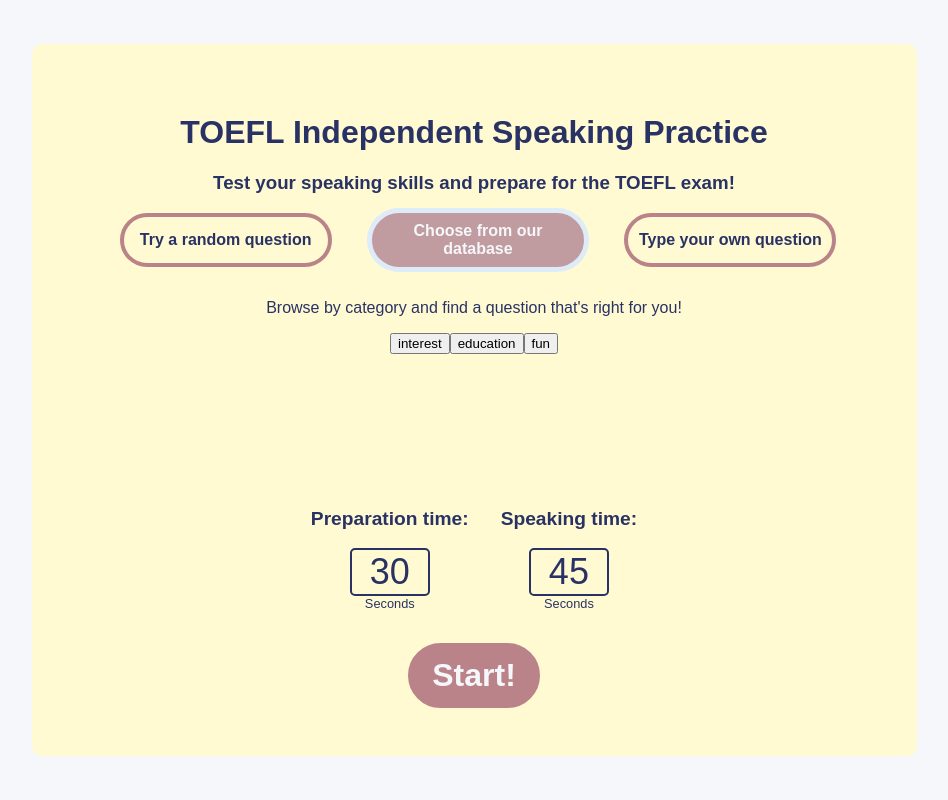
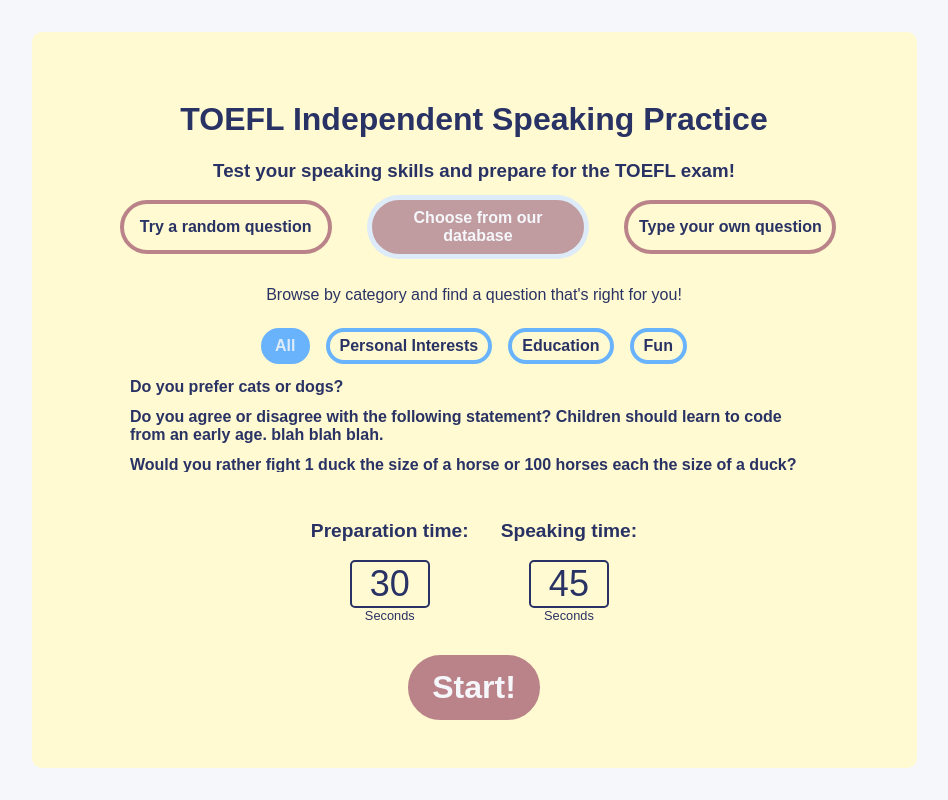
Before and after one commit to hummus-erectus/toeflApp, a React (Vite) app: page / in a window 1280 px wide. Both pictures are taken after a click on the tab "Choose from our database". Shown: the whole page, without its empty margins (166-1114 px from the left). Built offline with nearby package versions, Linux system fonts and the light colour scheme.

Commit message:
Styling on category radios

```diff
--- a/src/App.css
+++ b/src/App.css
@@ -79,7 +79,7 @@ h1, h3{
 }
 
 .tab--container{
-  height: 225px;
+  height: 250px;
   width:100%;
   display: flex;
   flex-direction: column;
@@ -115,6 +115,39 @@ h1, h3{
 
 .question--list input[type="radio"]:checked+label{
   background-color: #DEEBF8;
+}
+
+.question--category-radios input[type="radio"]{
+  position: fixed;
+  opacity: 0%;
+}
+
+.question--category-radios{
+  list-style-type: none;
+  display: flex;
+  /* gap: 0.5em; */
+  /* flex-direction: column; */
+}
+
+.question--category-radios label{
+  display: flex;
+  justify-content: center;
+  align-items: center;
+  text-align: center;
+
+  font-weight: 700;
+  margin: 0.5em;
+  /* margin-left: 0; */
+  cursor: pointer;
+  border: solid 4px #69b3fd;
+  border-radius: 50px;
+  padding: 5px 10px;
+  cursor: pointer;
+}
+
+.question--category-radios input[type="radio"]:checked+label{
+  background-color: #69b3fd;
+  color: #DEEBF8;
 }
 
 .question--input{
@@ -265,6 +298,10 @@ input::-webkit-inner-spin-button {
   .react-tabs__tab-list{
     flex-direction: row;
   }
+
+  .question--category-radios{
+
+  }
 }
 
 @media screen and (min-width: 1000px) {
--- a/src/Components/StartScreen.jsx
+++ b/src/Components/StartScreen.jsx
@@ -13,7 +13,7 @@ export default function StartScreen(props) {
     const [userSelectedQuestion, setUserSelectedQuestion] = React.useState("")
 
     // state for questions filtered by category
-    const [filteredQuestions, setFilteredQuestions] = React.useState([])
+    const [filteredQuestions, setFilteredQuestions] = React.useState(props.questionData)
 
     function handleCustomQuestionChange(event) {
         setCustomQuestion(event.target.value)
@@ -90,17 +90,45 @@ export default function StartScreen(props) {
                         <TabPanel>
                             <div className="tab--container">
                                 <p>Browse by category and find a question that's right for you!</p>
-                                <div className='question--category-buttons'>
+                                <div className='question--category-radios'>
+                                    <input
+                                        type='radio'
+                                        className='category-radio'
+                                        id={"all"}
+                                        name="category-radios"
+                                        onChange={() => setFilteredQuestions(props.questionData)}
+                                        checked={filteredQuestions===props.questionData}
+                                    />
+                                    <label htmlFor={"all"} >
+                                        All
+                                    </label>
+
                                     {categories.map((Val, id) => {
                                         return (
-                                        <button
-                                            type='button'
+                                            <div key={id}>
+                                                <input
+                                                    type="radio"
+                                                    id={id}
+                                                    name="category-radios"
                                                     className='category-button'
-                                            onClick={() => filterItem({Val})}
-                                            key={id}
-                                        >
+                                                    value={Val}
+                                                    onChange={() => filterItem({Val})}
+                                                />
+                                                <label htmlFor={id} >
                                                     {Val}
-                                        </button>
+                                                </label>
+                                            </div>
+
+
+
+                                            // <button
+                                            //     type='button'
+                                            //     className='category-button'
+                                            //     onClick={() => filterItem({Val})}
+                                            //     key={id}
+                                            // >
+                                            //     {Val}
+                                            // </button>
                                         )
                                     })}
                                 </div>
--- a/src/Components/questionData.js
+++ b/src/Components/questionData.js
@@ -2,41 +2,41 @@ export default [
     {
         id: 1,
         question: "Do you prefer cats or dogs?",
-        category: "interest"
+        category: "Personal Interests"
     },
     {
         id: 2,
         question: "Do you agree or disagree with the following statement? Children should learn to code from an early age. blah blah blah.",
-        category: "education"
+        category: "Education"
     },
     {
         id: 3,
         question: "Would you rather fight 1 duck the size of a horse or 100 horses each the size of a duck?",
-        category: "fun"
+        category: "Fun"
     },
     {
         id: 4,
         question: "Would you rather fight 1 duck the size of a horse or 100 horses each the size of a duck?",
-        category: "fun"
+        category: "Fun"
     },
     {
         id: 5,
         question: "Would you rather fight 1 duck the size of a horse or 100 horses each the size of a duck?",
-        category: "fun"
+        category: "Fun"
     },
     {
         id: 6,
         question: "Would you rather fight 1 duck the size of a horse or 100 horses each the size of a duck?",
-        category: "fun"
+        category: "Fun"
     },
     {
         id: 7,
         question: "Would you rather fight 1 duck the size of a horse or 100 horses each the size of a duck?",
-        category: "fun"
+        category: "Fun"
     },
     {
         id: 8,
         question: "Would you rather fight 1 duck the size of a horse or 100 horses each the size of a duck?",
-        category: "fun"
+        category: "Fun"
     }
 ]
```
Lines whose indentation alone changed are shown as unchanged.
